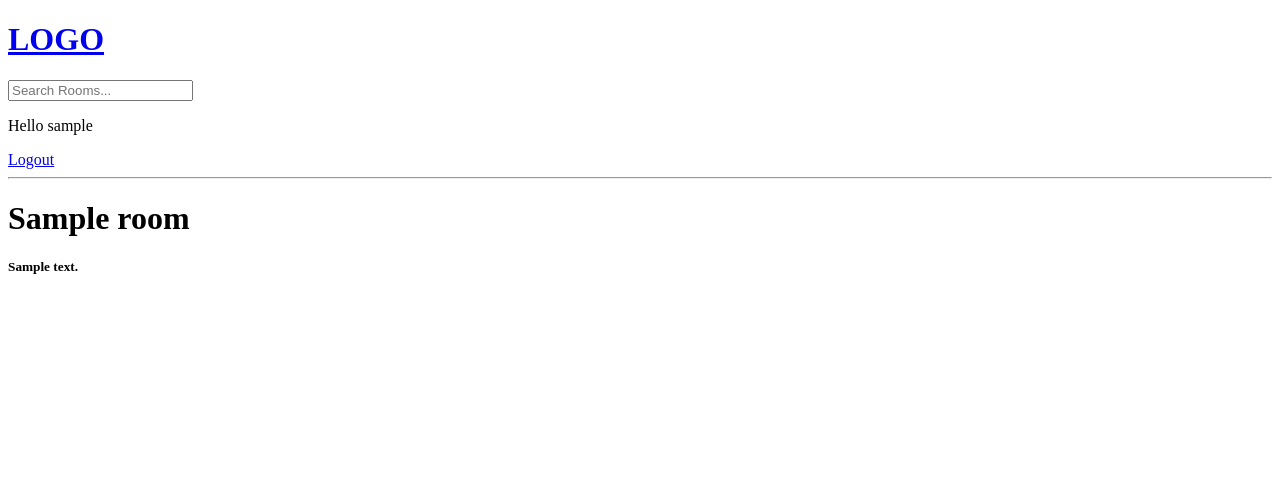
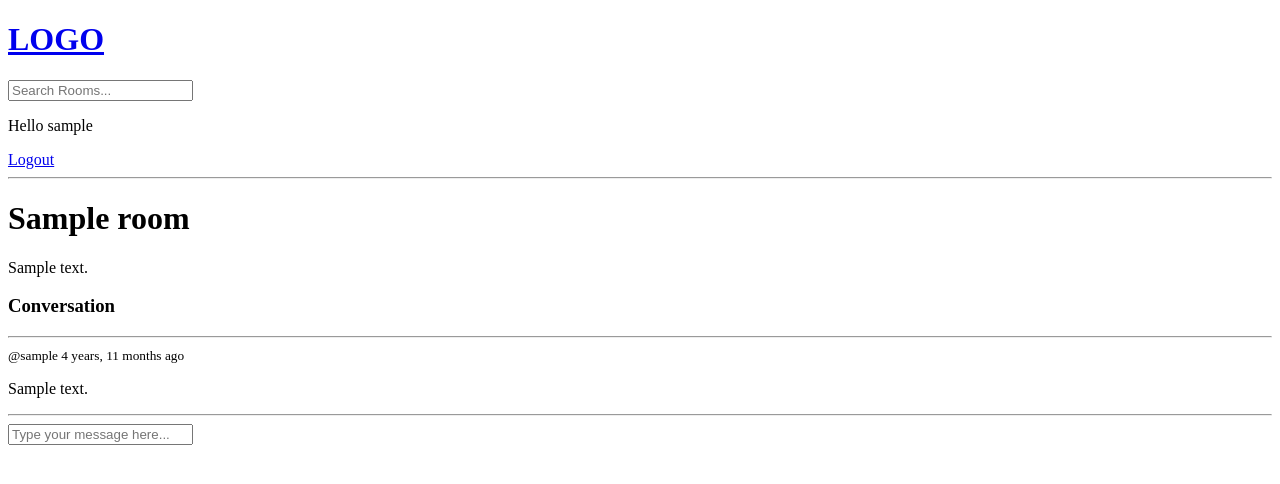
Before and after one commit to yahyaelastal/StudyRooms, a Django app: page /room/1/ in a window 1280 px wide. Shown: the top 484 px of the page. Run offline with Django 5.2, Linux system fonts and the light colour scheme; a user stored in the database is signed in; tables that the repository leaves empty hold one stand-in row (values such as "Sample post").

Commit message:
small addition of messages

```diff
--- a/base/forms.py
+++ b/base/forms.py
@@ -4,4 +4,4 @@ from .models import Room
 class RoomForm(ModelForm):
     class Meta:
         model = Room
-        fields = '__all__'
+        exclude = ['host']
--- a/base/templates/base/room.html
+++ b/base/templates/base/room.html
@@ -2,5 +2,28 @@
 
 {% block content %}
 <h1>{{room.name}}</h1>
-<h5>{{room.description}}</h5>
+<p>{{room.description}}</p>
+
+<div class="comment-wrapper">
+    <h3>Conversation</h3>
+    <hr>
+
+    {% for room_message in room_messages %}
+    <div>
+        <small>@{{room_message.user}}  {{room_message.created|timesince}} ago</small>
+        <p>{{room_message.body}}</p>
+        <hr>
+    </div>
+
+    {% endfor %}
+</div>
+{% if request.user.is_authenticated  %}
+<div class="comment-form">
+    <form method="POST" action="">
+        {% csrf_token %}
+        <input type="text" name="body" placeholder="Type your message here...">
+    </form>
+
+</div>
+{% endif %}
 {% endblock %}
--- a/base/views.py
+++ b/base/views.py
@@ -1,6 +1,6 @@
 from django.shortcuts import render , redirect
 from django.http import HttpResponse
-from .models import Room , Topic
+from .models import Room , Topic , Message
 from .forms import RoomForm
 from django.contrib.auth.decorators import login_required
 from django.db.models import Q
@@ -69,11 +69,20 @@ def home(request):
    return render(request , 'base/home.html' ,context)
 
 
-def room(get, pk):
+def room(request, pk):
    try:
       room = Room.objects.get(id = pk)
-      context = {'room': room}
-      return render(get , 'base/room.html', context)
+      room_messages = room.message_set.all().order_by('-created')
+      context = {'room': room , 'room_messages': room_messages}
+      if request.method == 'POST':
+         message = Message.objects.create(
+            user = request.user,
+            room = room,
+            body = request.POST.get('body')
+         )
+         return redirect('room', pk=room.id)
+
+      return render(request , 'base/room.html', context)
    except Room.DoesNotExist:
       return HttpResponse("Room not found", status=404)
 
@@ -84,7 +93,9 @@ def createRoom(request):
       print(request.POST)
       form =RoomForm(request.POST)
       if form.is_valid():
-         form.save()
+         room = form.save(commit=False)
+         room.host = request.user
+         room.save()
          return redirect('home')
    context ={'form': form}
    return render(request ,'base/room_form.html' , context )
```
